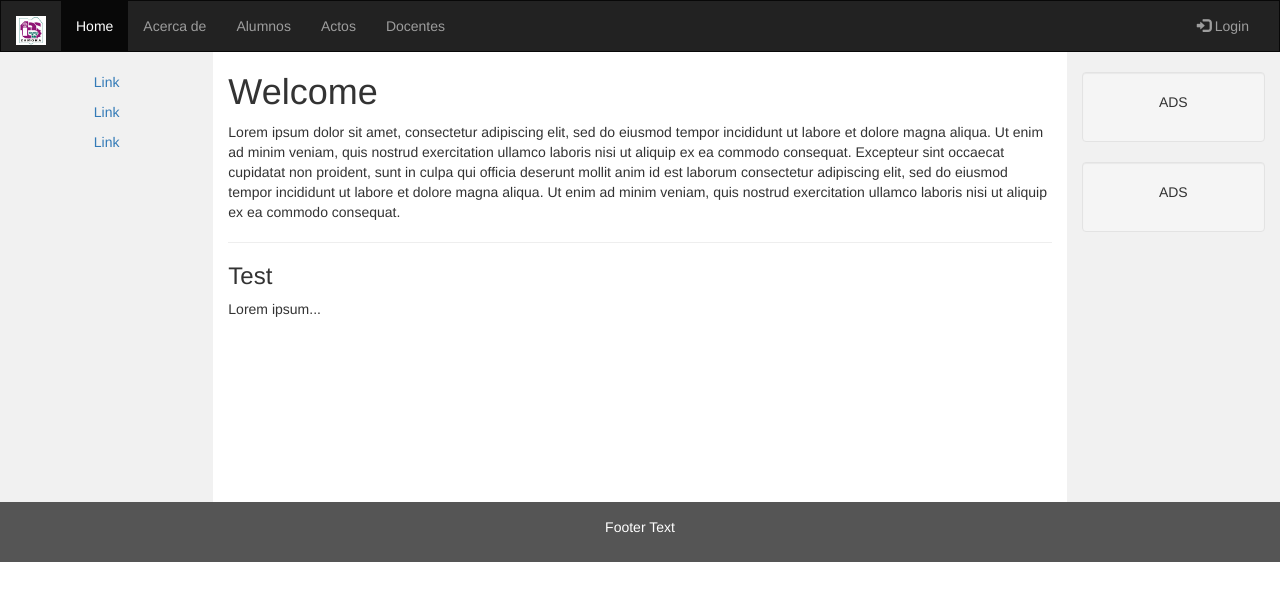
After one commit to robertzinzun/TitulaTEC20207B, a Python web app: template templates/plantilla2.html in a window 1280 px wide. The commit adds this page. Shown: the top 601 px of the page. Run offline with Jinja, Linux system fonts and the light colour scheme; the template is opened without the code that fills it, so the values that code supplies are empty; some libraries are stand-ins or nearby versions.

Commit message:
Ultimos cambios
Implementacion de BS y JS

```diff
--- /dev/null
+++ b/templates/plantilla2.html
@@ -0,0 +1,102 @@
+<!DOCTYPE html>
+<html lang="en">
+<head>
+  <title>Bootstrap Example</title>
+  <meta charset="utf-8">
+  <meta name="viewport" content="width=device-width, initial-scale=1">
+  <link rel="stylesheet" href="https://maxcdn.bootstrapcdn.com/bootstrap/3.4.1/css/bootstrap.min.css">
+  <script src="https://ajax.googleapis.com/ajax/libs/jquery/3.5.1/jquery.min.js"></script>
+  <script src="https://maxcdn.bootstrapcdn.com/bootstrap/3.4.1/js/bootstrap.min.js"></script>
+  <style>
+    /* Remove the navbar's default margin-bottom and rounded borders */
+    .navbar {
+      margin-bottom: 0;
+      border-radius: 0;
+    }
+
+    /* Set height of the grid so .sidenav can be 100% (adjust as needed) */
+    .row.content {height: 450px}
+
+    /* Set gray background color and 100% height */
+    .sidenav {
+      padding-top: 20px;
+      background-color: #f1f1f1;
+      height: 100%;
+    }
+
+    /* Set black background color, white text and some padding */
+    footer {
+      background-color: #555;
+      color: white;
+      padding: 15px;
+      margin-bottom: 10%;
+    }
+
+    /* On small screens, set height to 'auto' for sidenav and grid */
+    @media screen and (max-width: 767px) {
+      .sidenav {
+        height: auto;
+        padding: 15px;
+      }
+      .row.content {height:auto;}
+    }
+  </style>
+</head>
+<body>
+
+<nav class="navbar navbar-inverse">
+  <div class="container-fluid">
+    <div class="navbar-header">
+      <button type="button" class="navbar-toggle" data-toggle="collapse" data-target="#myNavbar">
+        <span class="icon-bar"></span>
+        <span class="icon-bar"></span>
+        <span class="icon-bar"></span>
+      </button>
+      <a class="navbar-brand" href="#"><img src="./Imagenes/logo_itesz.jpg" width="30px"></a>
+    </div>
+    <div class="collapse navbar-collapse" id="myNavbar">
+      <ul class="nav navbar-nav">
+        <li class="active"><a href="#">Home</a></li>
+        <li><a href="#">Acerca de</a></li>
+        <li><a href="#">Alumnos</a></li>
+        <li><a href="#">Actos</a></li>
+        <li><a href="#">Docentes</a></li>
+      </ul>
+      <ul class="nav navbar-nav navbar-right">
+        <li><a href="#"><span class="glyphicon glyphicon-log-in"></span> Login</a></li>
+      </ul>
+    </div>
+  </div>
+</nav>
+
+<div class="container-fluid text-center">
+  <div class="row content">
+    <div class="col-sm-2 sidenav">
+      <p><a href="#">Link</a></p>
+      <p><a href="#">Link</a></p>
+      <p><a href="#">Link</a></p>
+    </div>
+    <div class="col-sm-8 text-left">
+      <h1>Welcome</h1>
+      <p>Lorem ipsum dolor sit amet, consectetur adipiscing elit, sed do eiusmod tempor incididunt ut labore et dolore magna aliqua. Ut enim ad minim veniam, quis nostrud exercitation ullamco laboris nisi ut aliquip ex ea commodo consequat. Excepteur sint occaecat cupidatat non proident, sunt in culpa qui officia deserunt mollit anim id est laborum consectetur adipiscing elit, sed do eiusmod tempor incididunt ut labore et dolore magna aliqua. Ut enim ad minim veniam, quis nostrud exercitation ullamco laboris nisi ut aliquip ex ea commodo consequat.</p>
+      <hr>
+      <h3>Test</h3>
+      <p>Lorem ipsum...</p>
+    </div>
+    <div class="col-sm-2 sidenav">
+      <div class="well">
+        <p>ADS</p>
+      </div>
+      <div class="well">
+        <p>ADS</p>
+      </div>
+    </div>
+  </div>
+</div>
+
+<footer class="container-fluid text-center">
+  <p>Footer Text</p>
+</footer>
+
+</body>
+</html>
```
Also changed, not shown: templates/Alumnos/altaAlumno.html (+21 -4 lines), templates/CSS/estilo.css (+5 -2 lines), templates/Docentes/consultaDocentes.html (+54 -18 lines), templates/JS/miScript.js (added, +18 -0 lines), templates/plantillaBS.html (added, +91 -0 lines).
